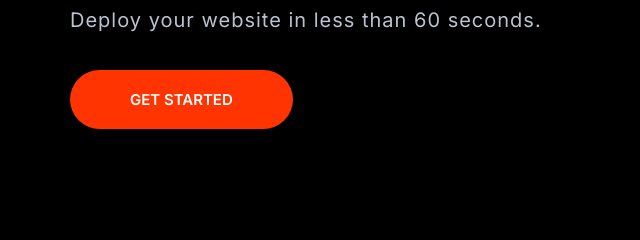
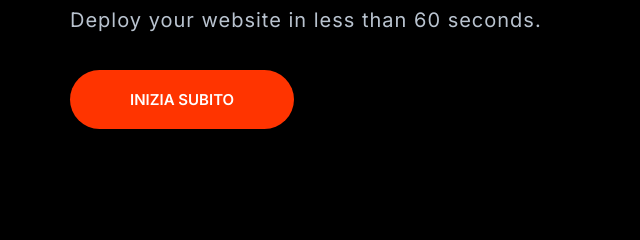
Before and after one commit to orazdaurenov/Moshify, a website built with Parcel: page index.html in a window 1280 px wide. Shown: the part 326-566 px from the top of the page, 0-640 px from the left. Built offline with nearby package versions, Linux system fonts and the light colour scheme.

Commit message:
Changed Get Started to Inizia subito on the main

```diff
--- a/index.html
+++ b/index.html
@@ -39,7 +39,7 @@
             <h1 class="block__heading">Cloud Hosting for Pros</h1>
             <p class="hero__tagline">Deploy your website in less than 60 seconds.</p>
             <a href="" class="btn btn--accent btn--stretched">
-                Get Started
+                Inizia subito
             </a>
         </header>
         <picture>
```
